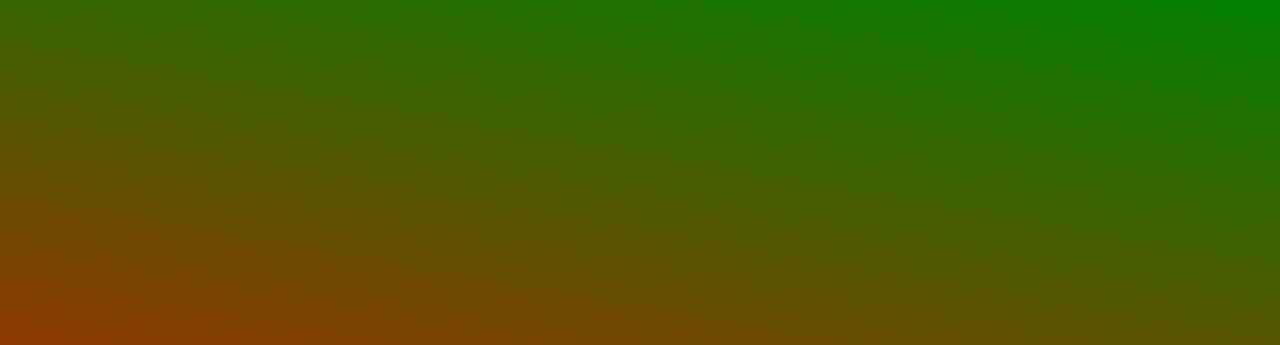
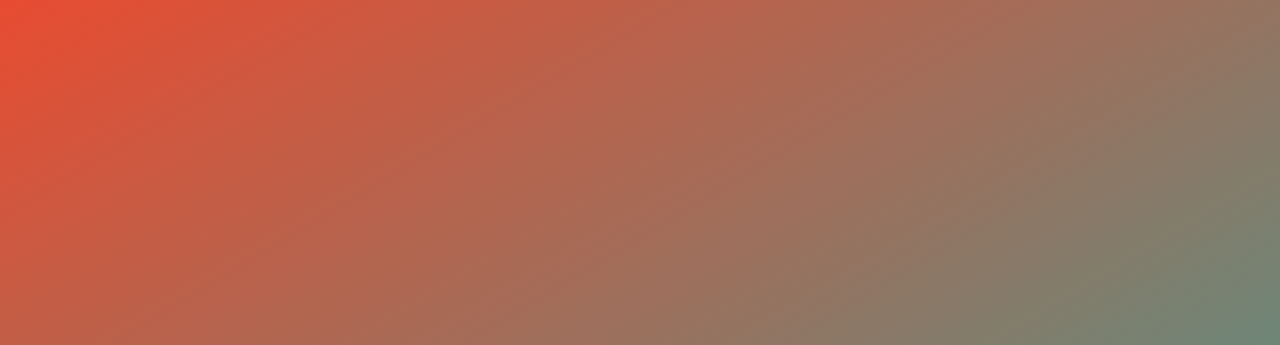
Before and after one commit to TestyTestyTestyTesty/gradientGenerator, a plain HTML site: page index.html in a window 1280 px wide. Shown: the top 345 px of the page. Drawn offline with Linux system fonts and the light colour scheme; a web font is replaced by a local one.

Commit message:
different event for keyboard

```diff
--- a/scripts.js
+++ b/scripts.js
@@ -5,7 +5,6 @@ document.addEventListener("DOMContentLoaded", function() {
     }
 
     function generateGradient(e) {
-
         if (e.which == '32' || typeof window.orientation !== 'undefined') {
             const body = document.querySelector('body');
 
@@ -27,7 +26,7 @@ document.addEventListener("DOMContentLoaded", function() {
             body.style.setProperty('--angle', getAngle() + 'deg');
         }
     }
-    document.addEventListener('keydown', generateGradient);
+    document.addEventListener('keyup', generateGradient);
     document.addEventListener('touchend', generateGradient);
 
 })
--- a/style.css
+++ b/style.css
@@ -1,7 +1,7 @@
 :root {
-    --firstGradientColor: red;
-    --secondGradientColor: green;
-    --angle: 10deg;
+    --firstGradientColor: #3C9D93;
+    --secondGradientColor: #E84C31;
+    --angle: 329deg;
 }
 @font-face{
     font-family:font;
```
